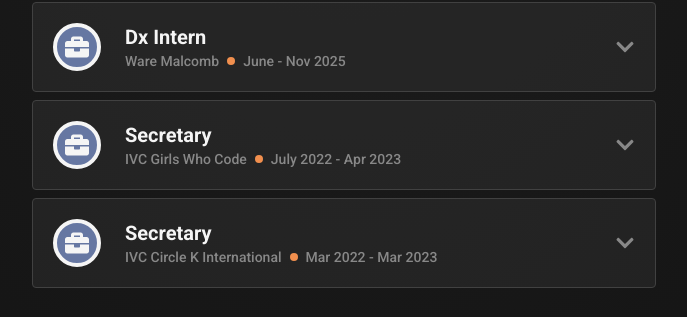
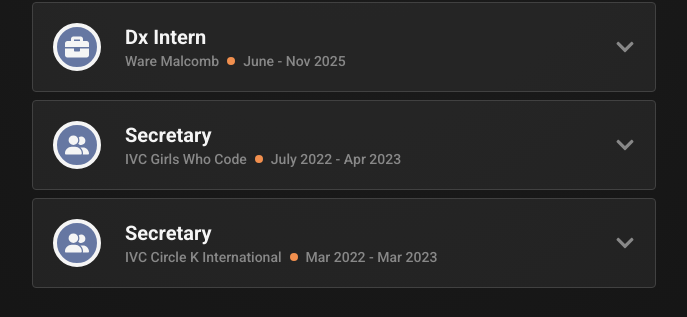
Before and after one commit to hnouizi/hnouizi.github.io, a React (Vite) app: page / in a window 1280 px wide. Shown: the part 1319-1636 px from the top of the page, without its empty margins (296-983 px from the left). Built offline with nearby package versions, Linux system fonts and the light colour scheme.

Commit message:
fixed secretary icons

```diff
--- a/src/components/ExperienceDropdown.tsx
+++ b/src/components/ExperienceDropdown.tsx
@@ -1,5 +1,6 @@
 import { useState, type ReactNode } from "react";
 import { FaBriefcase, FaChevronDown } from "react-icons/fa";
+import { FaUserGroup } from "react-icons/fa6";
 
 type ExperienceDropdownProps = {
     position: string,
@@ -24,7 +25,11 @@
             <div className="w-full flex justify-between items-center">
                 <div className="flex items-center gap-6">
                     <div className="max-sm:hidden p-2 bg-cobaltblue border-4 rounded-full">
-                        <FaBriefcase className="text-xl sm:text-2xl"/>
+                        {position === "Secretary"
+                            ? <FaUserGroup className="text-xl sm:text-2xl"/>
+                            : <FaBriefcase className="text-xl sm:text-2xl"/>
+                        }
+
                     </div>
                     <div>
                         <div className="text-xl font-bold">
```
